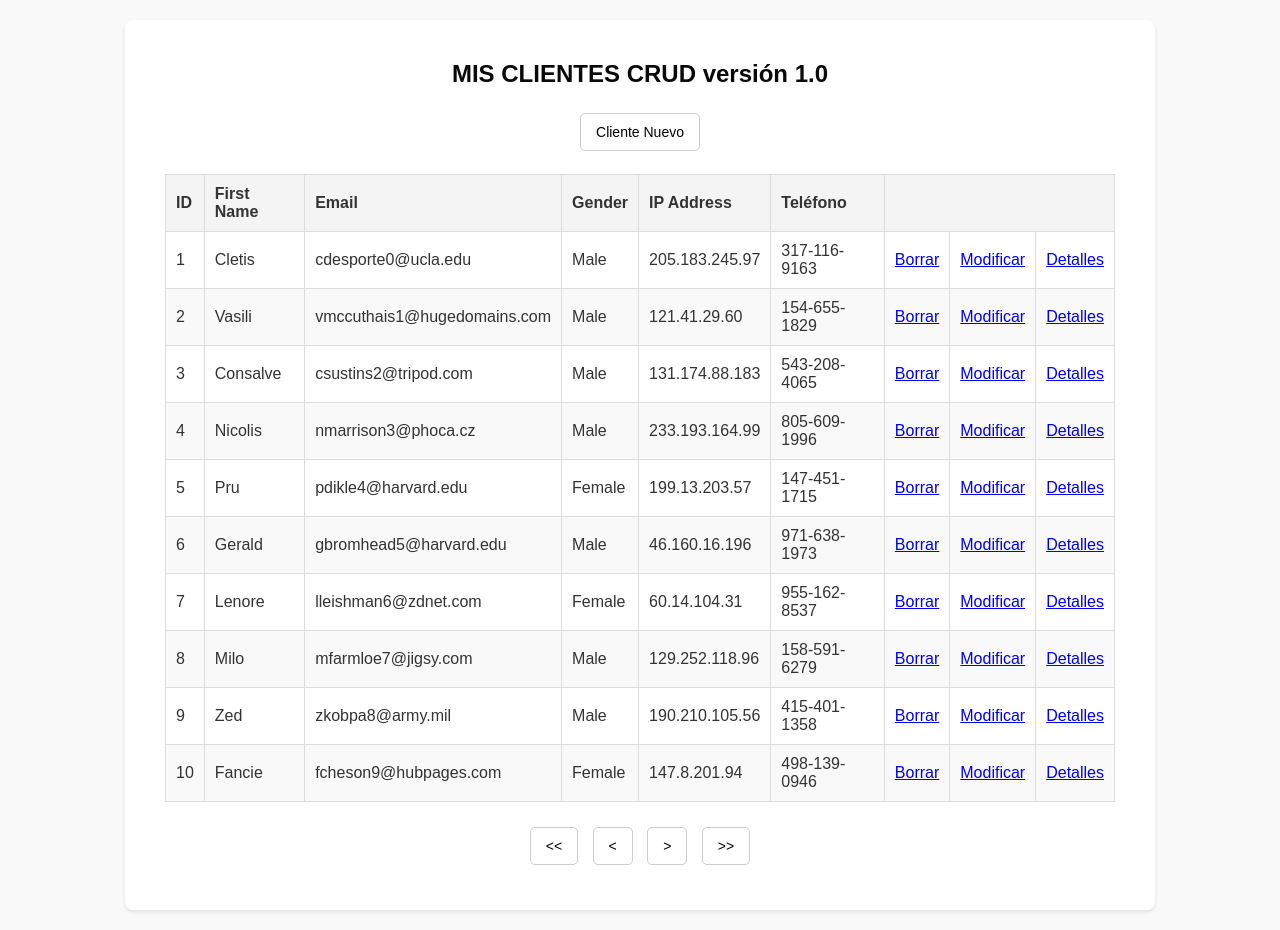
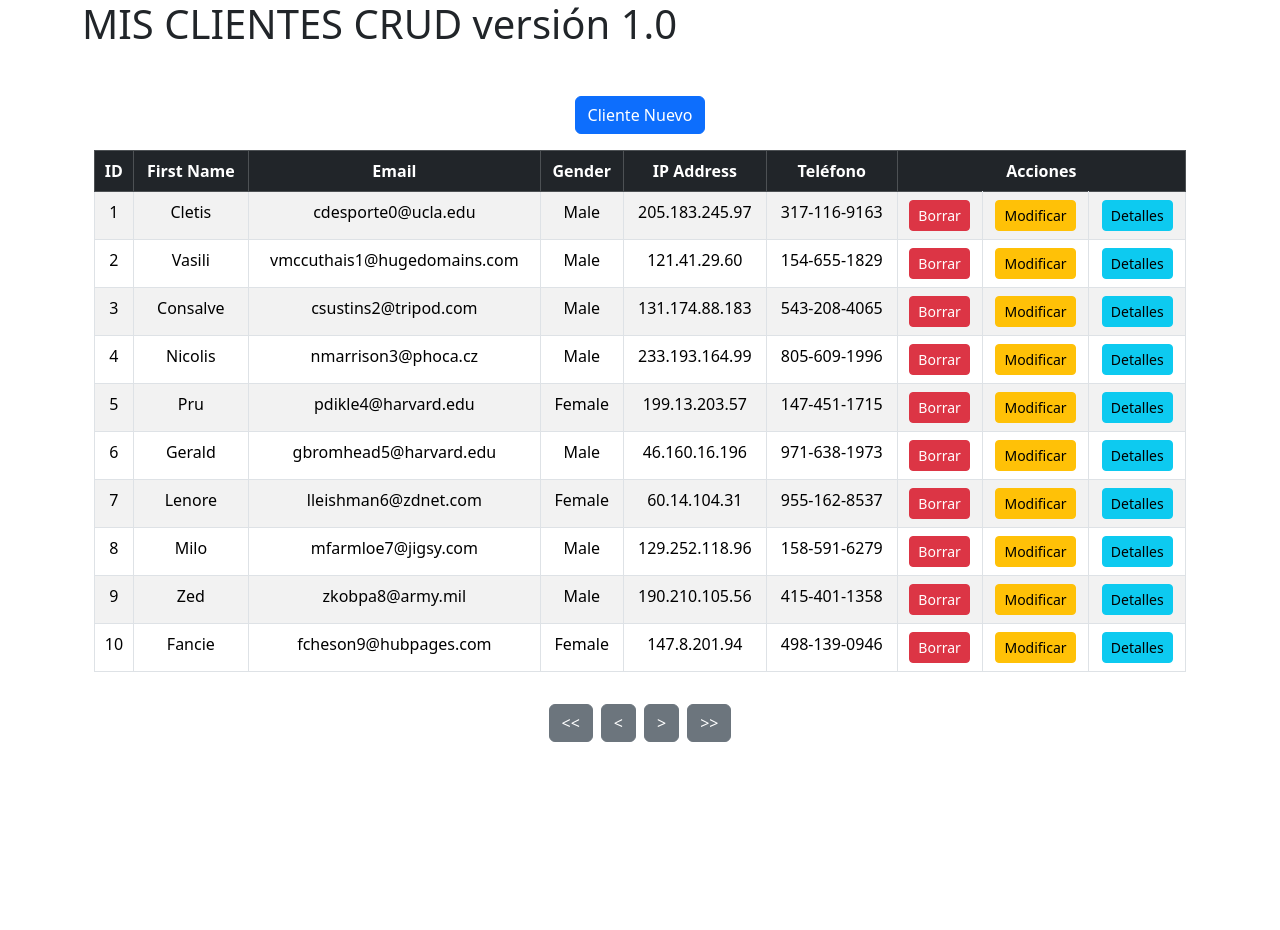
Before and after one commit to sesmerov/proyectoCRUD, a PHP site: page / in a window 1280 px wide. After the commit the page ends 742 px from the top, so only its background shows below. Run offline with PHP 8.4, Linux system fonts and the light colour scheme; data comes from the database, SQL or seed files in the repository.

Commit message:
Añadiendo estilo con bootstrap a principal.php y list.php

```diff
--- a/app/views/list.php
+++ b/app/views/list.php
@@ -1,9 +1,15 @@
-<form>
-    <button type="submit" name="orden" value="Nuevo"> Cliente Nuevo </button><br>
+<div class="container mt-5">
+    <!-- Botón para agregar nuevo cliente -->
+    <form class="mb-3 text-center">
+        <button type="submit" name="orden" value="Nuevo" class="btn btn-primary">
+            Cliente Nuevo
+        </button>
     </form>
-<br>
-<table>
-    <thead>
+
+    <!-- Tabla de clientes -->
+    <div class="table-responsive">
+        <table class="table table-bordered table-striped table-hover text-center">
+            <thead class="table-dark">
                 <tr>
                     <th>ID</th>
                     <th>First Name</th>
@@ -11,28 +17,44 @@
                     <th>Gender</th>
                     <th>IP Address</th>
                     <th>Teléfono</th>
-            <th colspan="3" ></th>
+                    <th colspan="3">Acciones</th>
                 </tr>
             </thead>
             <tbody>
                 <?php foreach ($tclientes as $cli): ?>
                     <tr>
-                <td><?= $cli->id ?> </td>
-                <td><?= $cli->first_name ?> </td>
-                <td><?= $cli->email ?> </td>
-                <td><?= $cli->gender ?> </td>
-                <td><?= $cli->ip_address ?> </td>
-                <td><?= $cli->telefono ?> </td>
-                <td><a href="#" onclick="confirmarBorrar('<?= $cli->first_name ?>','<?= $cli->id ?>');">Borrar</a></td>
-                <td><a href="?orden=Modificar&id=<?= $cli->id ?>">Modificar</a></td>
-                <td><a href="?orden=Detalles&id=<?= $cli->id ?>">Detalles</a></td>
+                        <td><?= $cli->id ?></td>
+                        <td><?= $cli->first_name ?></td>
+                        <td><?= $cli->email ?></td>
+                        <td><?= $cli->gender ?></td>
+                        <td><?= $cli->ip_address ?></td>
+                        <td><?= $cli->telefono ?></td>
+                        <td>
+                            <a href="#" onclick="confirmarBorrar('<?= $cli->first_name ?>','<?= $cli->id ?>');" class="btn btn-danger btn-sm">
+                                Borrar
+                            </a>
+                        </td>
+                        <td>
+                            <a href="?orden=Modificar&id=<?= $cli->id ?>" class="btn btn-warning btn-sm">
+                                Modificar
+                            </a>
+                        </td>
+                        <td>
+                            <a href="?orden=Detalles&id=<?= $cli->id ?>" class="btn btn-info btn-sm">
+                                Detalles
+                            </a>
+                        </td>
                     </tr>
                 <?php endforeach; ?>
             </tbody>
         </table>
-<form>
-    <button name="nav" value="Primero"> << </button>
-    <button name="nav" value="Anterior"> < </button>
-    <button name="nav" value="Siguiente"> > </button>
-    <button name="nav" value="Ultimo"> >> </button>
+    </div>
+
+    <!-- Botones de navegación -->
+    <form class="d-flex justify-content-center mt-3">
+        <button name="nav" value="Primero" class="btn btn-secondary mx-1"><<</button>
+        <button name="nav" value="Anterior" class="btn btn-secondary mx-1"><</button>
+        <button name="nav" value="Siguiente" class="btn btn-secondary mx-1">></button>
+        <button name="nav" value="Ultimo" class="btn btn-secondary mx-1">>></button>
     </form>
+</div>
--- a/app/views/principal.php
+++ b/app/views/principal.php
@@ -4,9 +4,9 @@
 <head>
     <meta charset="UTF-8">
     <title>CRUD CLIENTES</title>
-    <link href="web/css/default.css" rel="stylesheet" type="text/css" />
     <script type="text/javascript" src="web/js/funciones.js"></script>
     <link rel="stylesheet" href="https://unpkg.com/leaflet/dist/leaflet.css" />
+    <link href="https://cdn.jsdelivr.net/npm/bootstrap@5.3.3/dist/css/bootstrap.min.css" rel="stylesheet">
     <style>
         #map {
             height: 400px;
@@ -24,7 +24,7 @@
 </head>
 
 <body>
-    <div id="container" style="width: 950px;">
+    <div class="container" >
         <div id="header">
             <h1>MIS CLIENTES CRUD versión 1.0</h1>
         </div>
```
Lines whose indentation alone changed are shown as unchanged.
